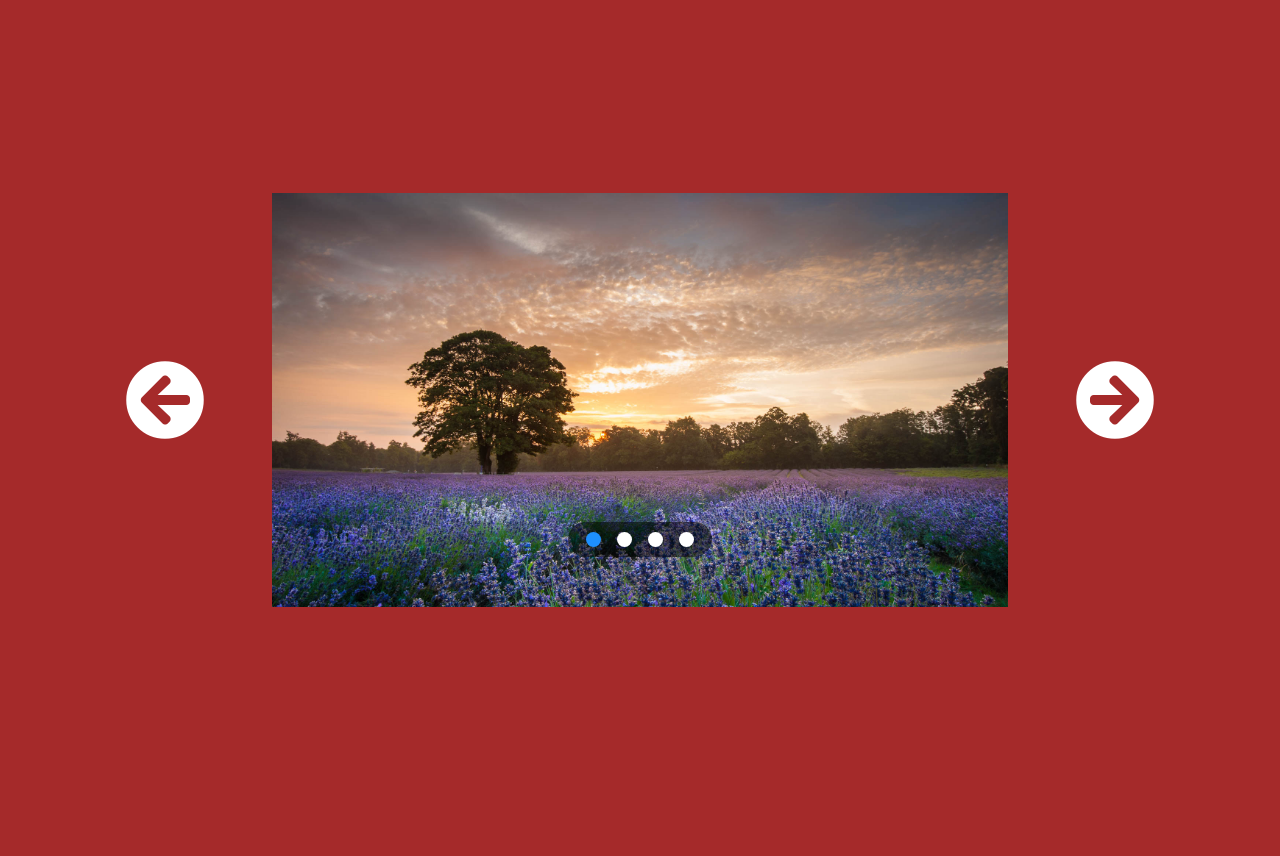
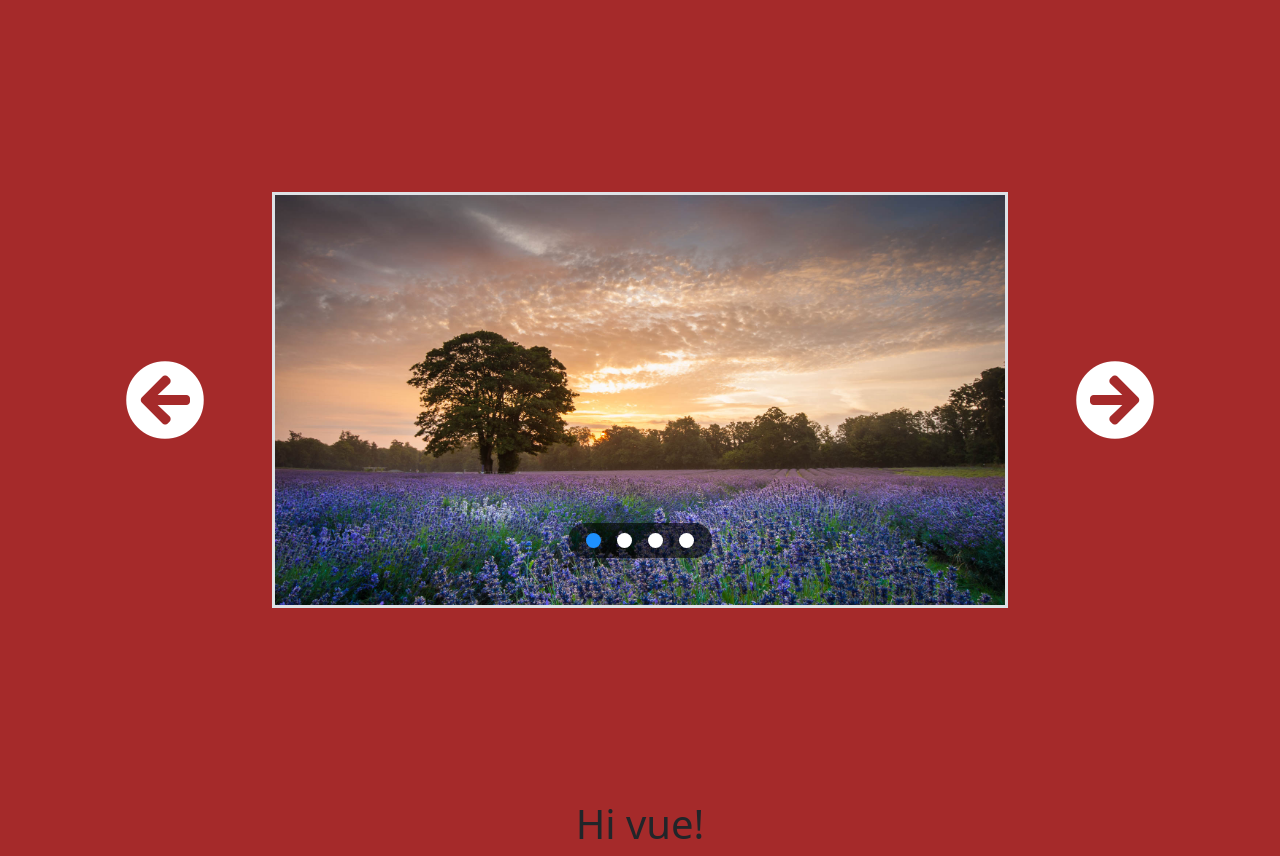
Before and after one commit to Forklein/vue-slider, a plain HTML site: page index.html in a window 1280 px wide. Both pictures are taken after a click on the icon 1115 px from the left and 396 px from the top of the page. Before the commit the page ends 800 px from the top, so only its background shows below. Drawn offline with nearby package versions, Linux system fonts and the light colour scheme.

Commit message:
Test vue with methos and data test default

```diff
--- a/index.html
+++ b/index.html
@@ -17,14 +17,16 @@
 
 <body>
 
-    <div class="container">
+    <div id="slider" class="container">
         <div class="row vh-100">
             <div class="col-2 d-flex justify-content-center align-items-center">
                 <i class="fas fa-arrow-circle-left fa-5x"></i>
             </div>
             <div class="col-8 d-flex justify-content-center align-items-center">
                 <div class="box">
-                    <img src="./images/image1.jpg" class="img-fluid">
+                    <div class="box-image border border-3">
+                        <img src="./images/image1.jpg" class="img-fluid">
+                    </div>
                     <div class="bar d-flex">
                         <div class="dot mx-2 active"></div>
                         <div class="dot mx-2"></div>
@@ -34,7 +36,12 @@
                 </div>
             </div>
             <div class="col-2 d-flex justify-content-center align-items-center">
-                <i class="fas fa-arrow-circle-right fa-5x"></i>
+                <i @click="bye" class="fas fa-arrow-circle-right fa-5x"></i>
+            </div>
+        </div>
+        <div class="row">
+            <div class="col text-center">
+                <h1>{{ test }}</h1>
             </div>
         </div>
     </div>
--- a/js/script.js
+++ b/js/script.js
@@ -2,7 +2,13 @@ Vue.config.devtools = true;
 console.log('Vue is activated', Vue);
 
 const app = new Vue({
-    el: '',
-    data: {},
-    method: {},
+    el: '#slider',
+    data: {
+        test: 'Hi vue!'
+    },
+    methods: {
+        bye() {
+            alert('Hi vue');
+        }
+    },
 })
--- a/style/style.css
+++ b/style/style.css
@@ -17,7 +17,7 @@ i{
     bottom: 50px;
     left: 50%;
     transform: translateX(-50%);
-    background-color: rgba(0, 0, 0, 0.5);
+    background-color: rgba(0, 0, 0, 0.6);
     padding: 10px;
     border-radius: 20px;
 }
```
